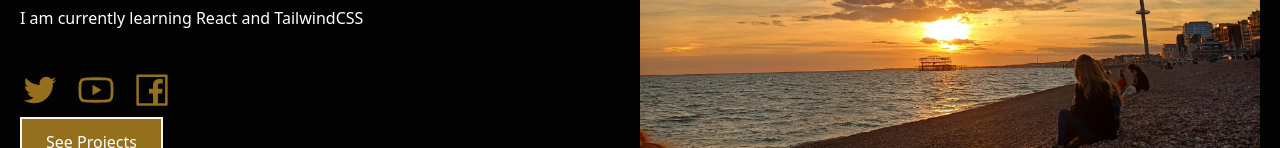
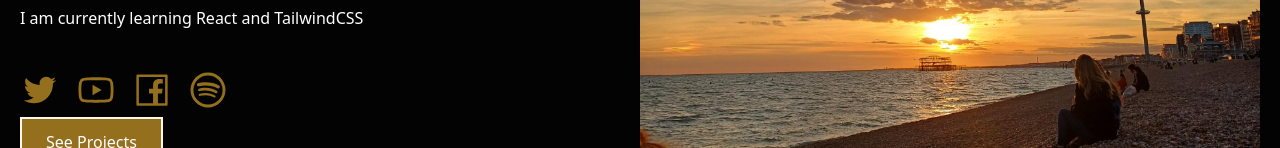
Before and after one commit to EmalinMatthews/my-practice-portfolio, a React (Create React App) app: page / in a window 1280 px wide. Shown: the part 652-800 px from the top of the page. Built offline with nearby package versions, Linux system fonts and the light colour scheme.

Commit message:
add spotify logo and link

```diff
--- a/src/components/Hero.jsx
+++ b/src/components/Hero.jsx
@@ -5,6 +5,7 @@ import {
   AiOutlineTwitter,
   AiOutlineYoutube,
   AiOutlineFacebook,
+  AiOutlineSpotify,
 } from "react-icons/ai";
 
 const Hero = () => {
@@ -23,25 +24,32 @@ const Hero = () => {
 
           <div className="flex py-5 ">
             <a
-              href="https://twitter.com/CoderAmrin"
+              href="https://twitter.com"
               className="pr-4 inline-block text-accent hover:text-white"
             >
               {" "}
               <AiOutlineTwitter size={40} />{" "}
             </a>
             <a
-              href="https://www.youtube.com/@coderamrin"
+              href="https://www.youtube.com"
               className="pr-4 inline-block text-accent hover:text-white"
             >
               {" "}
               <AiOutlineYoutube size={40} />{" "}
             </a>
             <a
-              href="https://www.facebook.com/CoderAmrin/"
+              href="https://www.facebook.com"
               className="pr-4 inline-block text-accent hover:text-white"
             >
               {" "}
               <AiOutlineFacebook size={40} />{" "}
+            </a>
+            <a
+              href="https://www.spotify.com/"
+              className="pr-4 inline-block text-accent hover:text-white"
+            >
+              {" "}
+              <AiOutlineSpotify size={40} />{" "}
             </a>
           </div>
 
```
